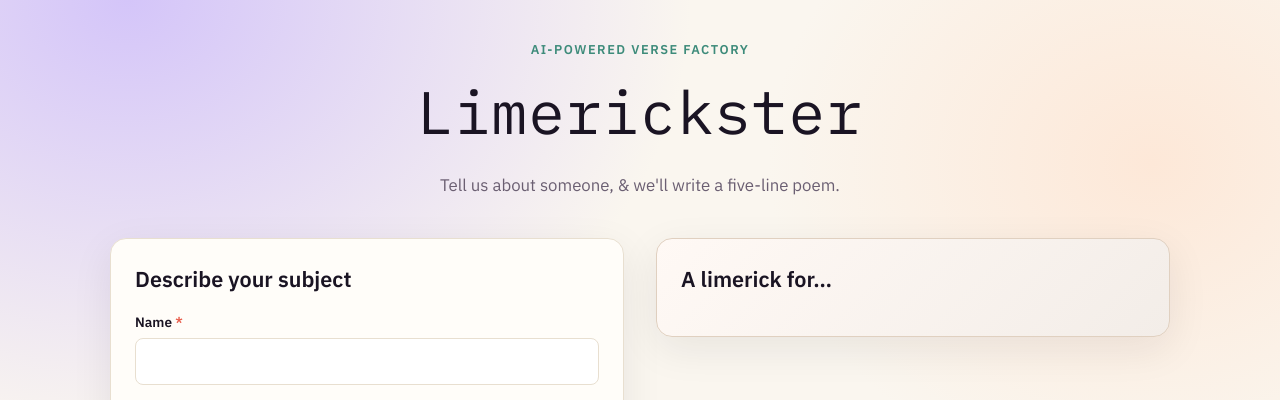
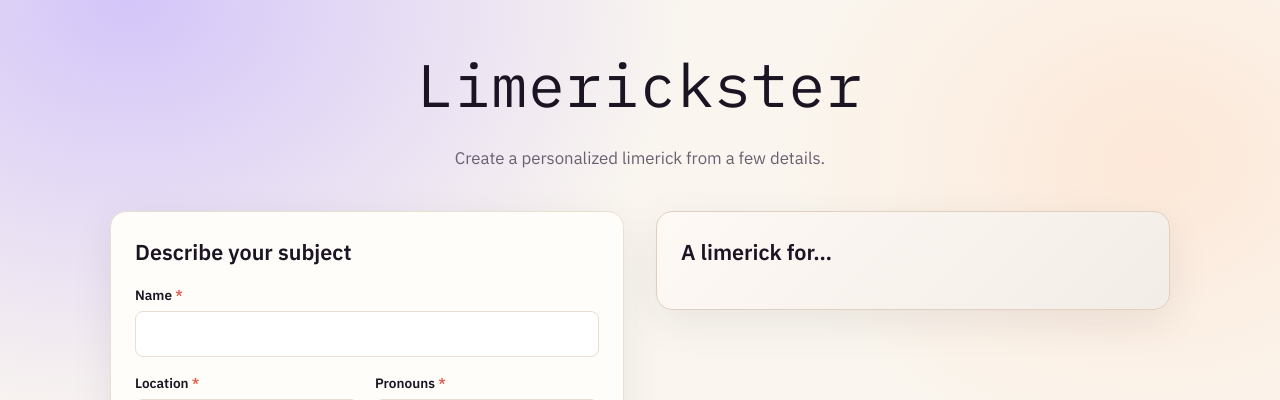
Before and after one commit to hayleyw7/limerickster, a Flask app: page / in a window 1280 px wide. Shown: the top 400 px of the page. Run offline with Flask 3, Linux system fonts and the light colour scheme.

Commit message:
Update subtitle

```diff
--- a/app.py
+++ b/app.py
@@ -72,10 +72,7 @@ def _exempt_localhost():
         return False
     return request.remote_addr in ("127.0.0.1", "::1")
 
-SITE_DESCRIPTION = (
-    "Tell us about someone, & we'll write a five-line poem. "
-    "AI-powered verse factory."
-)
+SITE_DESCRIPTION = "Create a personalized limerick from a few details."
 
 
 @app.context_processor
--- a/templates/index.html
+++ b/templates/index.html
@@ -39,9 +39,8 @@
 <body>
   <div class="page">
     <header class="hero">
-      <p class="eyebrow">AI-powered verse factory</p>
       <h1>Limerickster</h1>
-      <p class="subtitle">Tell us about someone, & we'll write a five-line poem.</p>
+      <p class="subtitle">Create a personalized limerick from a few details.</p>
     </header>
 
     <main class="layout">
```
Also changed, not shown: scripts/generate_brand_assets.py (+8 -2 lines), README.md, static/og-image.jpg, static/og-image.svg, static/site.webmanifest.
